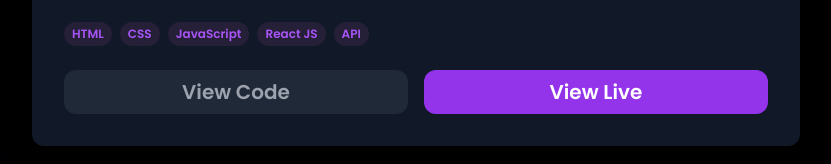
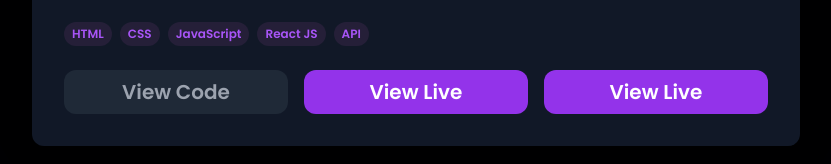
Before and after one commit to amar4-ai/amar_portfolio, a React (Vite) app: page / in a window 1280 px wide. Both pictures are taken after a click on the element 368 px from the left and 3823 px from the top of the page. Shown: the part 4022-4186 px from the top of the page, without its empty margins (224-1055 px from the left). Built offline with nearby package versions, Linux system fonts and the light colour scheme.

Commit message:
ready for deploy

```diff
--- a/src/components/Work/Work.jsx
+++ b/src/components/Work/Work.jsx
@@ -119,6 +119,14 @@
                   >
                     View Live
                   </a>
+                  <a
+                    href={selectedProject.admin}
+                    target="_blank"
+                    rel="noopener noreferrer"
+                    className="w-1/2 bg-purple-600 hover:bg-purple-800 text-white lg:px-6 lg:py-2 px-2 py-1 rounded-xl lg:text-xl text-sm font-semibold text-center"
+                  >
+                    View Live
+                  </a>
                 </div>
               </div>
             </div>
--- a/src/constant.js
+++ b/src/constant.js
@@ -219,7 +219,7 @@
     tags:["REACTJS","EXPRESS","NODEJS","MONGOOSE","TAILWINDCSS"],
     github:"https://github.com/amar4-ai/E-Commerce",
     webapp:"https://e-commerce-frontend-eta-mauve.vercel.app/",
-    adminpanel:"https://e-commerce-admin-jet-eight.vercel.app/"
+    admin:"https://e-commerce-admin-jet-eight.vercel.app/"
   },
   {
     id:6,
```
